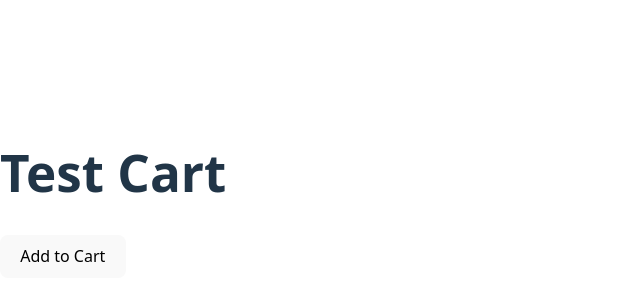
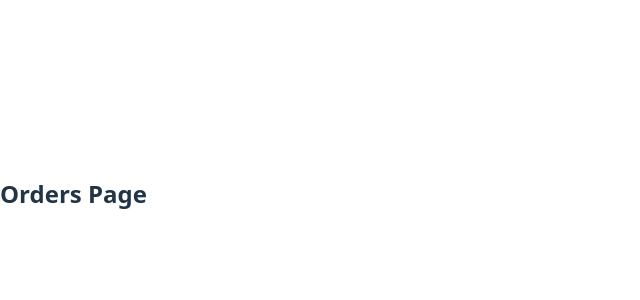
Before and after one commit to thenameisanzu/Bazario, a React (Vite) app in the folder Client/: page /orders in a window 1280 px wide. Shown: the part 206-506 px from the top of the page, without its empty margins (0-640 px from the left). Built offline with nearby package versions, Linux system fonts and the light colour scheme.

Commit message:
Set up frontend pages and routing structure

```diff
--- a/Client/package.json
+++ b/Client/package.json
@@ -11,7 +11,8 @@
   },
   "dependencies": {
     "react": "^19.2.0",
-    "react-dom": "^19.2.0"
+    "react-dom": "^19.2.0",
+    "react-router-dom": "^7.13.0"
   },
   "devDependencies": {
     "@eslint/js": "^9.39.1",
--- a/Client/src/App.jsx
+++ b/Client/src/App.jsx
@@ -1,30 +1,20 @@
+import { BrowserRouter, Routes, Route } from "react-router-dom";
+
+import Products from "./pages/Products";
+import Login from "./pages/Login";
+import Cart from "./pages/Cart";
+import Orders from "./pages/Orders";
+
 function App() {
-  const addToCart = async () => {
-    const token = localStorage.getItem("token");
-
-    console.log("TOKEN:", token);
-
-    const res = await fetch("http://localhost:5003/api/cart", {
-      method: "POST",
-      headers: {
-        "Content-Type": "application/json",
-        Authorization: `Bearer ${token}`,
-      },
-      body: JSON.stringify({
-        productId: "696c4bd33dc417d6f5065d49",
-        quantity: 1,
-      }),
-    });
-
-    const data = await res.json();
-    console.log("CART RESPONSE:", data);
-  };
-
   return (
-    <div>
-      <h1>Test Cart</h1>
-      <button onClick={addToCart}>Add to Cart</button>
-    </div>
+    <BrowserRouter>
+      <Routes>
+        <Route path="/" element={<Products />} />
+        <Route path="/login" element={<Login />} />
+        <Route path="/cart" element={<Cart />} />
+        <Route path="/orders" element={<Orders />} />
+      </Routes>
+    </BrowserRouter>
   );
 }
 
--- /dev/null
+++ b/Client/src/pages/Cart.jsx
@@ -0,0 +1,5 @@
+function Cart() {
+  return <h2>Cart Page</h2>;
+}
+
+export default Cart;
--- /dev/null
+++ b/Client/src/pages/Orders.jsx
@@ -0,0 +1,5 @@
+function Orders() {
+  return <h2>Orders Page</h2>;
+}
+
+export default Orders;
--- /dev/null
+++ b/Client/src/pages/Products.jsx
@@ -0,0 +1,5 @@
+function Products() {
+  return <h2>Products Page</h2>;
+}
+
+export default Products;
```
Also changed, not shown: Client/src/pages/Login.jsx (renamed from Client/src/Login.jsx), 1 other file (tests, documents, lock files or other folders).
